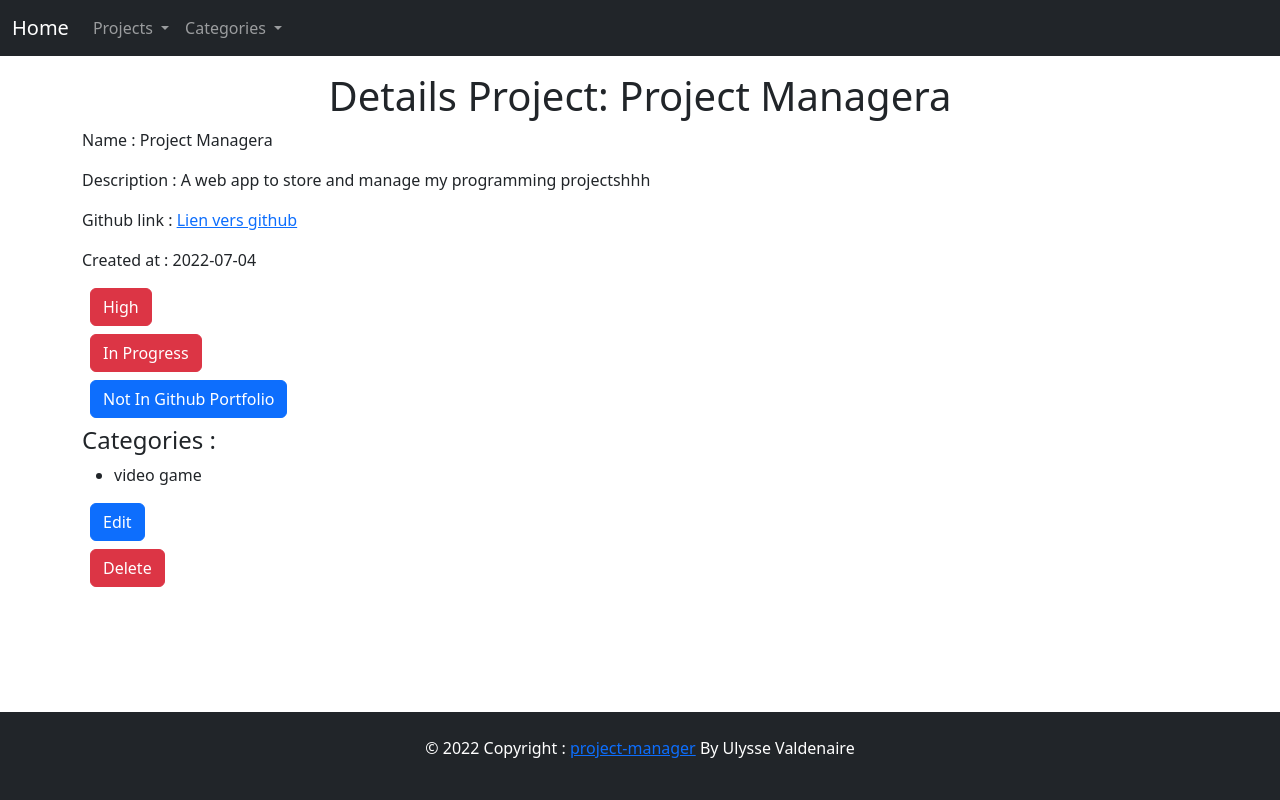
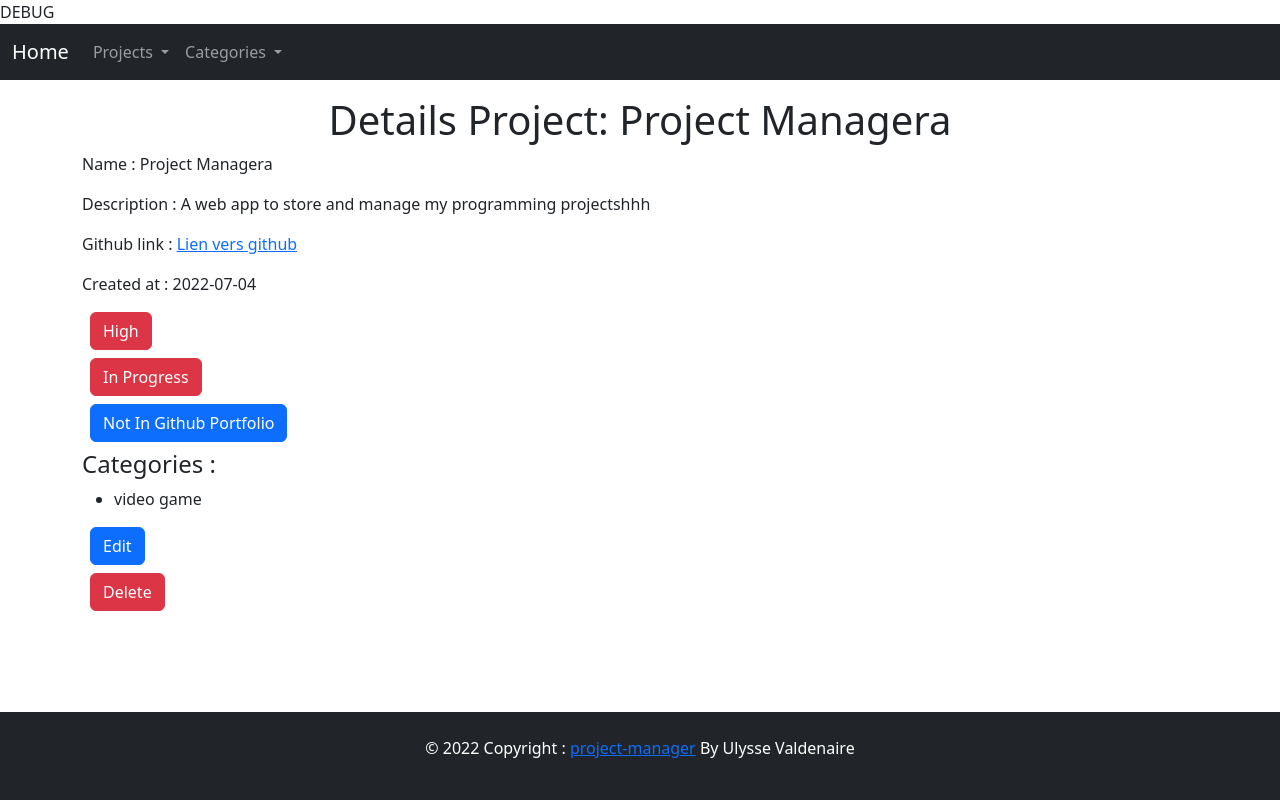
Before and after one commit to UltraViolet33/projects-manager, a PHP site: page /projects/details?id=26 in a window 1280 px wide. Run offline with PHP 8.4, Linux system fonts and the light colour scheme; data comes from the database, SQL or seed files in the repository.

Commit message:
display DEBUG when app in debug mode

```diff
--- a/App/Core/Database/Config.php
+++ b/App/Core/Database/Config.php
@@ -9,7 +9,7 @@ class Config
 
     private static $instance;
     public static array $dbConfig;
-    private static bool $debug = true;
+    public static bool $debug = true;
 
     private function __construct()
     {
--- a/App/Core/Render.php
+++ b/App/Core/Render.php
@@ -4,6 +4,7 @@ declare(strict_types=1);
 
 namespace App\Core;
 
+use App\Core\Database\Config;
 use App\Core\Helpers\Session;
 
 define('BASE_VIEW_PATH', dirname(__DIR__) . DIRECTORY_SEPARATOR . "\\views" . DIRECTORY_SEPARATOR);
@@ -28,6 +29,9 @@ class Render
         $errors = Session::get("error");
         ob_start();
         extract($this->args);
+        if (Config::$debug) {
+            echo "DEBUG";
+        }
         require BASE_VIEW_PATH . 'layouts\header.php';
         require BASE_VIEW_PATH . $this->viewPath . '.php';
         require BASE_VIEW_PATH . 'layouts\footer.php';
--- a/App/views/projects/details.php
+++ b/App/views/projects/details.php
@@ -9,9 +9,13 @@
         <div id="btn-toggle-status"></div>
         <h4>Categories :</h4>
         <ul>
-            <?php foreach ($project->categories as $category) : ?>
-                <li><?= $category->name ?></li>
-            <?php endforeach; ?>
+            <?php if ($project->categories) : ?>
+                <?php foreach ($project->categories as $category) : ?>
+                    <li><?= $category->name ?></li>
+                <?php endforeach; ?>
+            <?php else : ?>
+                There is no category for this project
+            <?php endif; ?>
         </ul>
         <div class="m-2">
             <a href="/projects/edit?id=<?= $project->id_project ?>" class="btn btn-primary">Edit</a>
```
